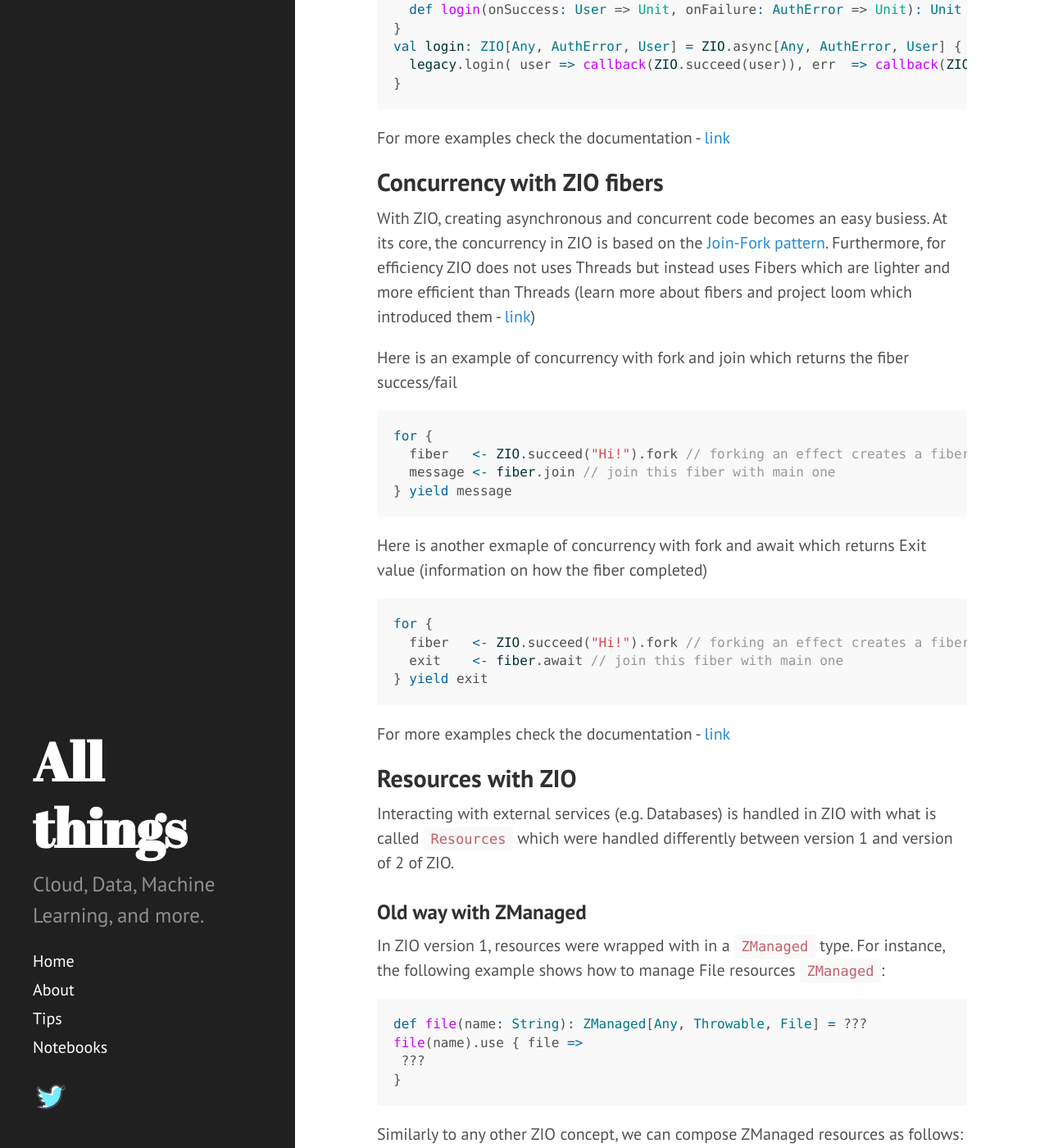
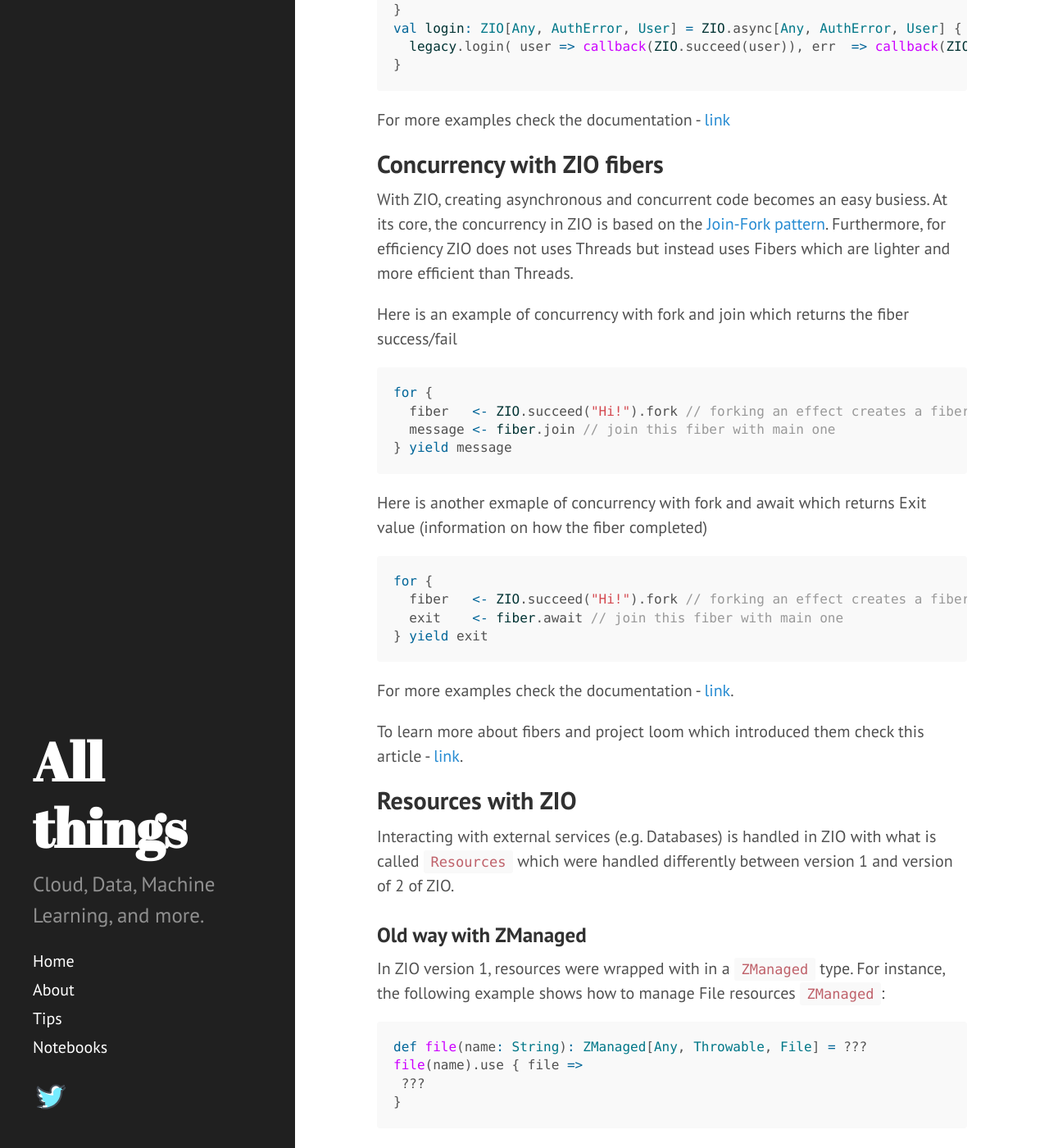
Before and after one commit to dzlab/dzlab.github.io, a Jekyll site: the page built from _posts/2022-08-28-zio-intro.md, in a window 1280 px wide and 1400 px high, scrolled down 4078 px. Shown: the whole window at 82% size. Built offline with Jekyll 4.4.1, drawn with Linux system fonts in a browser that asks for light colours; nearby versions of some CDN libraries; a script that is not in the unit is left out; the table of contents is made by our own code; some of the changed text lies outside the part shown.

Commit message:
fix typos

````diff
--- a/_posts/2022-08-28-zio-intro.md
+++ b/_posts/2022-08-28-zio-intro.md
@@ -10,6 +10,7 @@
 
 <img align="left" src="/assets/logos/zio.png" width="480" />
 <br/>
+
 
 There are lot of libraries that makes it easy to develop concurrent applications on the JVM, most notably Akka that uses the Actor model.
 
@@ -67,7 +68,7 @@
 trait ServiceC {
   def process(input: String): IO[ErrorType, OutputType]
 }
-// implement service B that depends on Service A and B
+// implement service C that depends on Service A and B
 final case class ServiceCImpl(a: ServiceA, b: ServiceB) extends ServiceC {
   def process(input: String): IO[ErrorType, OutputType] = … // business logic here
 }
@@ -139,7 +139,10 @@
 } yield exit
 ```
 
-For more examples check the documentation - [link](https://zio.dev/overview/overview_basic_concurrency)
+For more examples check the documentation - [link](https://zio.dev/overview/overview_basic_concurrency).
+
+To learn more about fibers and project loom which introduced them check this article - [link](https://www.infoworld.com/article/3652596/project-loom-understand-the-new-java-concurrency-model.html).
+
 
 ## Resources with ZIO
 Interacting with external services (e.g. Databases) is handled in ZIO with what is called `Resources` which were handled differently between version 1 and version of 2 of ZIO.
````
Also changed, not shown: other parts of _posts/2022-08-28-zio-intro.md (+1 -2 lines).
